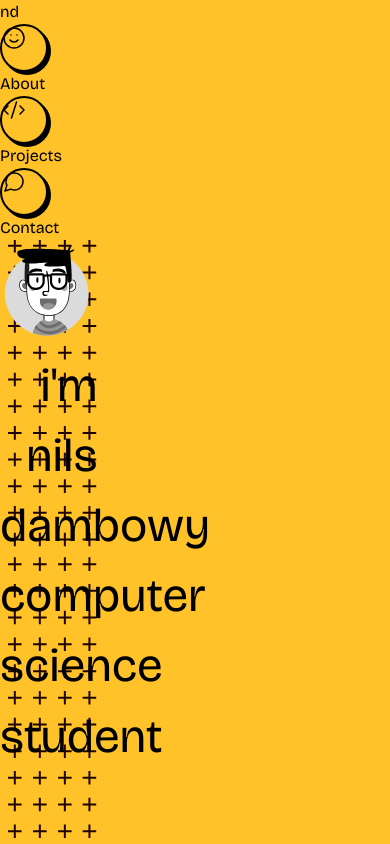
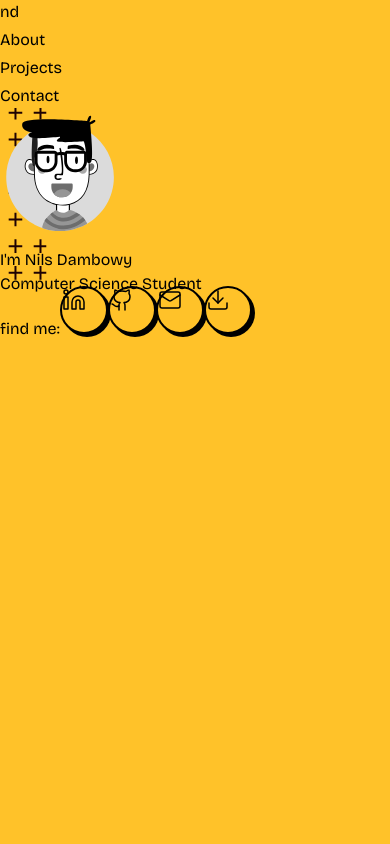
Before and after one commit to nils-dambowy/personal-website, a React (Vite) app: page / in a window 390 px wide. Shown: the top 844 px of the page. Built offline with nearby package versions, Linux system fonts and the light colour scheme.

Commit message:
fix: worked on the responsive layout for the landing page

```diff
--- a/src/App.jsx
+++ b/src/App.jsx
@@ -1,16 +1,16 @@
-import Header from "./components/Header"
-import Profile from "./components/Profile"
-import Footer from "./components/Footer"
-import './index.css'
+import Header from "./components/Header";
+import Profile from "./components/Profile";
+import Footer from "./components/Footer";
+import './index.css';
 
 function App() {
-  return (
-    <>
-      <Header />
-      <Profile />
-      <Footer />
-    </>
-  )
+    return (
+        <div className="h-screen flex flex-col">
+            <Header />
+            <Profile className="flex-grow" />
+            <Footer />
+        </div>
+    );
 }
 
-export default App
+export default App;
--- a/src/components/Footer.jsx
+++ b/src/components/Footer.jsx
@@ -1,8 +1,8 @@
 
 export default function Footer() {
     return (
-      <div className="w-full h-20 bg-white border-solid border-t-2 border-black md:px-12">
-        <div className="flex items-center justify-center w-full h-full text-4xl">
+      <div className="w-full h-20 bg-white border-solid border-t-2 border-black md:px-12 lg:text-4xl">
+        <div className="flex items-center justify-center w-full h-full">
             find me:
             <button title="LinkedIn">
                 <a href="">
--- a/src/components/Header.jsx
+++ b/src/components/Header.jsx
@@ -1,29 +1,54 @@
 export default function Header() {
     return (
-      <header className="w-full h-20 bg-white flex items-center justify-between border-solid border-b-2 border-black sticky top-0 ">
+        <header className="w-full bg-white flex items-center justify-between border-solid border-b-2 border-black sticky top-0 ">
 
-          <div className="flex items-center justify-center border-r-2 border-black w-1/4 h-20 text-5xl border-l-2">
+            <div className="flex items-center justify-center border-r-2 border-black w-1/4 h-20 lg:text-5xl sm: text-2xl lg:border-l-2 sm:border-l-1">
                 <a href="/">nd</a>
             </div>
 
-          <nav className="flex space-x-6 text-3xl w-3/4">
+            <nav className="flex lg:space-x-6 lg:text-3xl w-3/4 sm:text-2xl">
                 <a href="/about" className="border-r-2 border-black w-1/3 h-20 flex items-center justify-center">
                     <div className="flex items-center justify-center header-icons mr-2">
-                  <svg stroke="currentColor" fill="none" strokeWidth="1.5" viewBox="0 0 24 24" strokeLinecap="round" strokeLinejoin="round" height="24" width="24" xmlns="http://www.w3.org/2000/svg"><circle cx="12" cy="12" r="10"></circle><path d="M8 14s1.5 2 4 2 4-2 4-2"></path><line x1="9" x2="9.01" y1="9" y2="9"></line><line x1="15" x2="15.01" y1="9" y2="9"></line></svg>
+                        <svg
+                            stroke="currentColor"
+                            fill="none"
+                            strokeWidth="1.5"
+                            viewBox="0 0 24 24"
+                            strokeLinecap="round"
+                            strokeLinejoin="round"
+                            className="h-0 w-0 sm:h-0 sm:w-0 lg:h-8 lg:w-8"
+                            xmlns="http://www.w3.org/2000/svg"
+                        >
+                            <circle cx="12" cy="12" r="10"></circle>
+                            <path d="M8 14s1.5 2 4 2 4-2 4-2"></path>
+                            <line x1="9" x2="9.01" y1="9" y2="9"></line>
+                            <line x1="15" x2="15.01" y1="9" y2="9"></line>
+                        </svg>
                     </div>
                     About
                 </a>
 
-              <a href="/projects" className=" border-r-2 border-black w-1/3 h-20 flex items-center justify-center">
+
+                <a href="/projects" className="border-r-2 border-black w-1/3 h-20 flex items-center justify-center">
                     <div className="flex items-center justify-center header-icons mr-2">
-                  <svg stroke="currentColor" fill="none" strokeWidth="1.5" viewBox="0 0 24 24" strokeLinecap="round" strokeLinejoin="round" height="24" width="24" xmlns="http://www.w3.org/2000/svg"><path d="m18 16 4-4-4-4"></path><path d="m6 8-4 4 4 4"></path><path d="m14.5 4-5 16"></path></svg>
+                        <svg stroke="currentColor" fill="none" strokeWidth="1.5" viewBox="0 0 24 24"
+                             strokeLinecap="round" strokeLinejoin="round" className="h-0 w-0 sm:h-0 sm:w-0 lg:h-8 lg:w-8"
+                             xmlns="http://www.w3.org/2000/svg">
+                            <path d="m18 16 4-4-4-4"></path>
+                            <path d="m6 8-4 4 4 4"></path>
+                            <path d="m14.5 4-5 16"></path>
+                        </svg>
                     </div>
                     Projects
                 </a>
 
                 <a href="/contact" className="border-r-2 border-black w-1/3 h-20 flex items-center justify-center">
                     <div className="flex items-center justify-center header-icons mr-2">
-                  <svg stroke="currentColor" fill="none" strokeWidth="1.5" viewBox="0 0 24 24" strokeLinecap="round" strokeLinejoin="round" height="24" width="24" xmlns="http://www.w3.org/2000/svg"><path d="m3 21 1.9-5.7a8.5 8.5 0 1 1 3.8 3.8z"></path></svg>
+                        <svg stroke="currentColor" fill="none" strokeWidth="1.5" viewBox="0 0 24 24"
+                             strokeLinecap="round" strokeLinejoin="round" className="h-0 w-0 sm:h-3 sm:w-4 lg:h-8 lg:w-8"
+                             xmlns="http://www.w3.org/2000/svg">
+                            <path d="m3 21 1.9-5.7a8.5 8.5 0 1 1 3.8 3.8z"></path>
+                        </svg>
                     </div>
                     Contact
                 </a>
--- a/src/components/Profile.jsx
+++ b/src/components/Profile.jsx
@@ -3,30 +3,32 @@ import { motion } from "framer-motion";
 
 export default function Profile() {
     return (
-        <article className="flex profile">
-            <section className="flex flex-col justify-center items-center flex-grow">
-                <div className="flex items-center">
-                    <img src={Potrait} alt="potrait"width="300" height="300" />
-                    <div className="profile-container text-center">
-                        <div className="text-7xl font-bold">
+        <div className="profile flex flex-col items-center justify-center flex-grow h-full">
+            <img
+                src={Potrait}
+                alt="portrait"
+                className="mb-4 w-40 h-40 sm:w-96 sm:h-96"
+            />
+            <div className="text-center">
+                <div className="font-bold text-2xl sm:text-3xl lg:text-7xl">
                     <motion.h1
-                                initial={{  y: 15 }}
-                                animate={{   y: [15,0,15]}}
-                                transition ={{duration: 2, repeat: Infinity}}
-                                >i&apos;m nils dambowy
+                        initial={{y: 15}}
+                        animate={{y: [15, 0, 15]}}
+                        transition={{duration: 2, repeat: Infinity}}
+                    >
+                        I&apos;m Nils Dambowy
                     </motion.h1>
                 </div>
-                        <div className="text-4xl">
+                <div className="mt-2 text-base sm:text-lg lg:text-4xl">
                     <motion.p
-                                initial={{  y: 15 }}
-                                animate={{   y: [15,0,15]}}
-                                transition ={{duration: 2, repeat: Infinity}}
-                                >computer science student
+                        initial={{y: 15}}
+                        animate={{y: [15, 0, 15]}}
+                        transition={{duration: 2, repeat: Infinity}}
+                    >
+                        Computer Science Student
                     </motion.p>
                 </div>
             </div>
         </div>
-            </section>
-        </article>
     );
 }
--- a/src/components/Projects.jsx
+++ b/src/components/Projects.jsx
@@ -6,10 +6,10 @@ export default function Projects() {
     return (
         <>
             <Header/>
-            <div className="flex h-screen w-full items-right flow-root">
+            <div className="flex h-screen w-full items-right lg:flow-root">
                 {/* project sections*/}
                 <div className="w-4/5 float-left">
-                    <div className="flex flex-row justify-evenly pt-8">
+                    <div className="flex lg:flex-row sm:flex-col justify-evenly pt-8">
 
                         <a href="projects/1" className="project-grid-item bg-white border-black border-2 w-1/4 h-64">
                             <div>
--- a/src/index.css
+++ b/src/index.css
@@ -4,47 +4,14 @@
 @tailwind components;
 @tailwind utilities;
 
-
-@media only screen and (min-width: 1920px) and (max-width: 2560px) {
-
-  .profile {
-    background-image: url("./assets/plus.svg");
-    background-repeat: repeat-y;
-    background-position: top 0px left -16px;
-    background-attachment: fixed;
-    height: 88.5vh;
-  }
-}
-
-
-@media only screen and (min-width: 1024px) and (max-width: 1920px) {
-  .profile {
-    background-image: url("./assets/plus.svg");
-    background-repeat: repeat-y;
-    background-position: top 0px left -16px;
-    background-attachment: fixed;
-    height: 84vh;
-  }
-}
-
-
 body {
   font-family: "Bricolage Grotesque";
 }
 html{
-
-  width: 100%;
-  height: 100%;
   background-color: rgb(255, 194, 41)
 }
 
-.line{
-  width: 90vw;
-  border-top: 2px solid black;
-  margin: 0 auto;
-  }
-
-.header-icons{
+.header-icons {
   background-color: rgb(255, 194, 41);
   width: 48px;
   height: 48px;
@@ -52,6 +19,31 @@ html{
   border: 2px solid black;
   box-shadow: 3px 3px 0px #000000;
 }
+
+@media (max-width: 640px) { /* Mobile screens */
+  .header-icons {
+    width: 0px;
+    height: 0px;
+    opacity: 0;
+  }
+}
+
+.profile {
+  background-image: url("./assets/plus.svg");
+  background-repeat: repeat-y;
+  background-position: top 0px left -16px;
+  background-attachment: fixed;
+}
+
+@media (max-width: 640px) { /* Mobile screens */
+  .profile {
+    background-image: url("./assets/plus.svg");
+    background-repeat: repeat-y;
+    background-position: top 0px left -140px;
+    background-attachment: fixed;
+  }
+}
+
 
 /*
 .profile h1:hover{
@@ -92,54 +84,10 @@ html{
   box-shadow: 2px 2px 0px #000000;
 }
 
-@keyframes glow {
-  0% {
-    text-shadow: 0 0 5px rgba(23, 23, 23, 0.2),
-                 0 0 10px rgba(23, 23, 23, 0.2),
-                 0 0 15px rgba(23, 23, 23, 0.2),
-                 0 0 20px rgba(23, 23, 23, 0.2),
-                 0 0 30px rgba(23, 23, 23, 0.2);
-  }
-  100% {
-    text-shadow: 0 0 5px rgba(23, 23, 23, 0.2),
-                 0 0 10px rgba(23, 23, 23, 0.2),
-                 0 0 15px rgba(23, 23, 23, 0.3),
-                 0 0 20px rgba(23, 23, 23, 0.4),
-                 0 0 30px rgba(23, 23, 23, 0.6);
-  }
-}
-
-@keyframes hover_glow {
-  0% {
-    text-shadow: 0 0 5px rgba(255, 255, 255, 0.2),
-                 0 0 10px rgba(255, 255, 255, 0.2),
-                 0 0 15px rgba(255, 255, 255, 0.2),
-                 0 0 20px rgba(255, 255, 255, 0.2),
-                 0 0 30px rgba(255, 255, 255, 0.2);
-  }
-  100% {
-    text-shadow: 0 0 5px rgba(23, 23, 23, 0.2),
-                 0 0 10px rgba(23, 23, 23, 0.2),
-                 0 0 15px rgba(23, 23, 23, 0.3),
-                 0 0 20px rgba(23, 23, 23, 0.4),
-                 0 0 30px rgba(23, 23, 23, 0.6);
-  }
-}
-
-.about-header-section p{
-  font-size: 3vw;
-  line-height: 3vw;
-  white-space: nowrap;
-}
-
 .tech{
   background-image: url("./assets/grid.svg");
 }
 
-.tech p{
-  font-size: 3vw;
-  line-height: 3vw;
-}
 
 .svg-icon {
   width: 100%;    /* Fit the width of the parent container */
@@ -162,32 +110,3 @@ html{
   transition-timing-function: linear;
   transition-duration: 150ms
 }
-
-@media only screen and (max-width: 768px) {
-  /* For mobile phones: */
-  [class*="col-"] {
-    width: 100%;
-  }
-  .profile {
-    background-image: url("./assets/plus.svg");
-    background-repeat: repeat-y;
-    background-position: top 0px left -16px;
-    background-attachment: fixed;
-    height: 84vh;
-    width: 25%;
-  }
-  .profile section{
-    display: block;
-  }
-
-  /* div with image and text*/
-  .profile section div {
-    display: block;
-    justify-content: right;
-  }
-
-  .profile section div div{
-    text-align: right;
-    font-size: 12vw;
-  }
-}
--- /dev/null
+++ b/src/index_old.css
@@ -0,0 +1,192 @@
+@import url('https://fonts.googleapis.com/css2?family=Bricolage+Grotesque:opsz,wght@12..96,200..800&display=swap');
+
+@tailwind base;
+@tailwind components;
+@tailwind utilities;
+
+
+@media only screen and (min-width: 1920px) and (max-width: 2560px) {
+
+  .profile {
+    background-image: url("./assets/plus.svg");
+    background-repeat: repeat-y;
+    background-position: top 0px left -16px;
+    background-attachment: fixed;
+    height: 88.5vh;
+  }
+}
+
+
+@media only screen and (min-width: 1024px) and (max-width: 1920px) {
+  .profile {
+    background-image: url("./assets/plus.svg");
+    background-repeat: repeat-y;
+    background-position: top 0px left -16px;
+    background-attachment: fixed;
+    height: 84vh;
+  }
+}
+
+
+body {
+  font-family: "Bricolage Grotesque";
+}
+html{
+
+  width: 100%;
+  height: 100%;
+  background-color: rgb(255, 194, 41)
+}
+
+.line{
+  width: 90vw;
+  border-top: 2px solid black;
+  margin: 0 auto;
+  }
+
+.header-icons{
+  background-color: rgb(255, 194, 41);
+  width: 48px;
+  height: 48px;
+  border-radius: 50%;
+  border: 2px solid black;
+  box-shadow: 3px 3px 0px #000000;
+}
+
+/*
+.profile h1:hover{
+  animation: hover_glow 1s infinite alternate;
+}
+
+.profile p:hover{
+  animation: hover_glow 1s infinite alternate;
+}
+*/
+.footer-icons{
+  background-color: rgb(255, 194, 41);
+  width: 48px;
+  height: 48px;
+  border-radius: 50%;
+  border: 2px solid black;
+  box-shadow: 3px 3px 0px #000000;
+  transition-timing-function: linear;
+  transition-duration: 150ms
+}
+
+.footer-icons:hover{
+  box-shadow: 1px 1px 0px #000000;
+  transition-timing-function: linear;
+  transition-duration: 150ms
+}
+
+.personal{
+  background-image: url("./assets/dots.svg");
+  background-repeat: repeat-x;
+  background-position: top -8px left -16px;
+  background-attachment: fixed;
+}
+
+.about-icons{
+  border-radius: 50%;
+  border: 2px solid black;
+  box-shadow: 2px 2px 0px #000000;
+}
+
+@keyframes glow {
+  0% {
+    text-shadow: 0 0 5px rgba(23, 23, 23, 0.2),
+                 0 0 10px rgba(23, 23, 23, 0.2),
+                 0 0 15px rgba(23, 23, 23, 0.2),
+                 0 0 20px rgba(23, 23, 23, 0.2),
+                 0 0 30px rgba(23, 23, 23, 0.2);
+  }
+  100% {
+    text-shadow: 0 0 5px rgba(23, 23, 23, 0.2),
+                 0 0 10px rgba(23, 23, 23, 0.2),
+                 0 0 15px rgba(23, 23, 23, 0.3),
+                 0 0 20px rgba(23, 23, 23, 0.4),
+                 0 0 30px rgba(23, 23, 23, 0.6);
+  }
+}
+
+@keyframes hover_glow {
+  0% {
+    text-shadow: 0 0 5px rgba(255, 255, 255, 0.2),
+                 0 0 10px rgba(255, 255, 255, 0.2),
+                 0 0 15px rgba(255, 255, 255, 0.2),
+                 0 0 20px rgba(255, 255, 255, 0.2),
+                 0 0 30px rgba(255, 255, 255, 0.2);
+  }
+  100% {
+    text-shadow: 0 0 5px rgba(23, 23, 23, 0.2),
+                 0 0 10px rgba(23, 23, 23, 0.2),
+                 0 0 15px rgba(23, 23, 23, 0.3),
+                 0 0 20px rgba(23, 23, 23, 0.4),
+                 0 0 30px rgba(23, 23, 23, 0.6);
+  }
+}
+
+.about-header-section p{
+  font-size: 3vw;
+  line-height: 3vw;
+  white-space: nowrap;
+}
+
+.tech{
+  background-image: url("./assets/grid.svg");
+}
+
+.tech p{
+  font-size: 3vw;
+  line-height: 3vw;
+}
+
+.svg-icon {
+  width: 100%;    /* Fit the width of the parent container */
+  height: auto;   /* Maintain aspect ratio */
+  max-width: 100%;  /* Ensure it doesn't overflow */
+  object-fit: contain;  /* Preserve aspect ratio */
+}
+
+.work-grid-bg{
+  background-image: url("./assets/grid.svg");
+  background-position: top -8px right -16px;
+}
+
+.project-grid-item{
+  box-shadow: 5px 5px 0px #000000;
+}
+
+.project-grid-item:hover{
+  box-shadow: 2px 2px 2px #000000;
+  transition-timing-function: linear;
+  transition-duration: 150ms
+}
+
+@media only screen and (max-width: 768px) {
+  /* For mobile phones: */
+  [class*="col-"] {
+    width: 100%;
+  }
+  .profile {
+    background-image: url("./assets/plus.svg");
+    background-repeat: repeat-y;
+    background-position: top 0px left -16px;
+    background-attachment: fixed;
+    height: 81vh;
+    width: 25%;
+  }
+  .profile section{
+    display: block;
+  }
+
+  /* div with image and text*/
+  .profile section div {
+    display: block;
+  }
+
+  .profile section div div{
+    text-align: right;
+    font-size: 12vw;
+  }
+}
```
Lines whose indentation alone changed are shown as unchanged.
